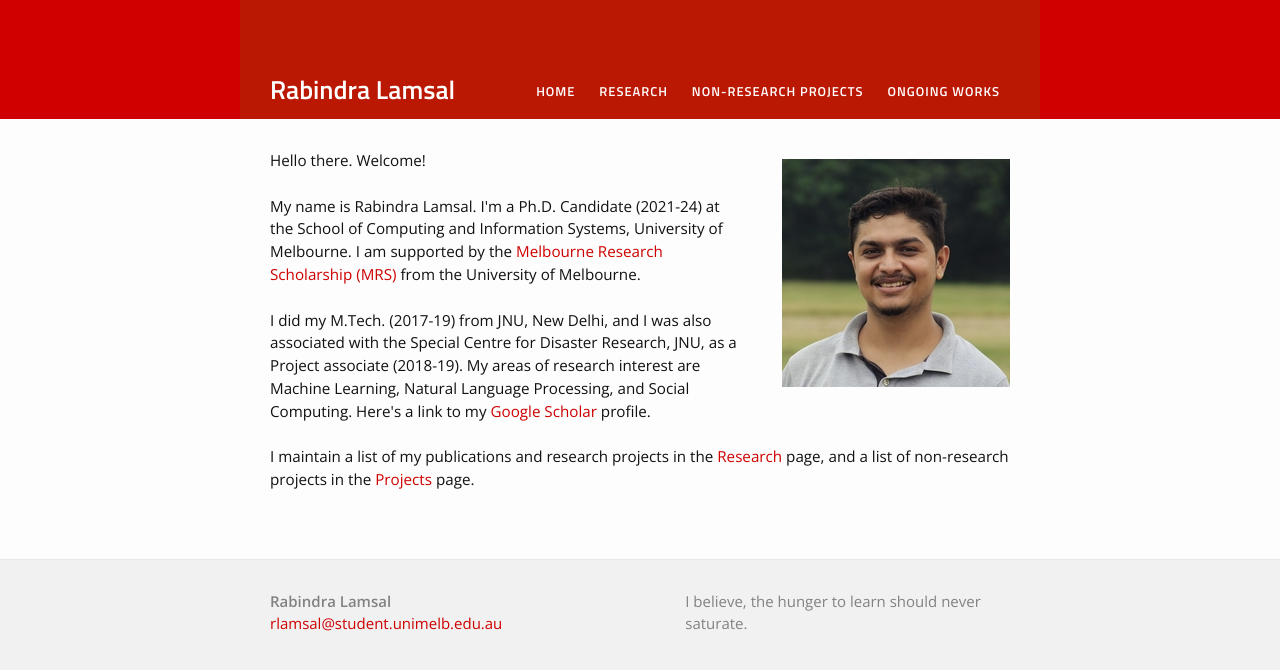
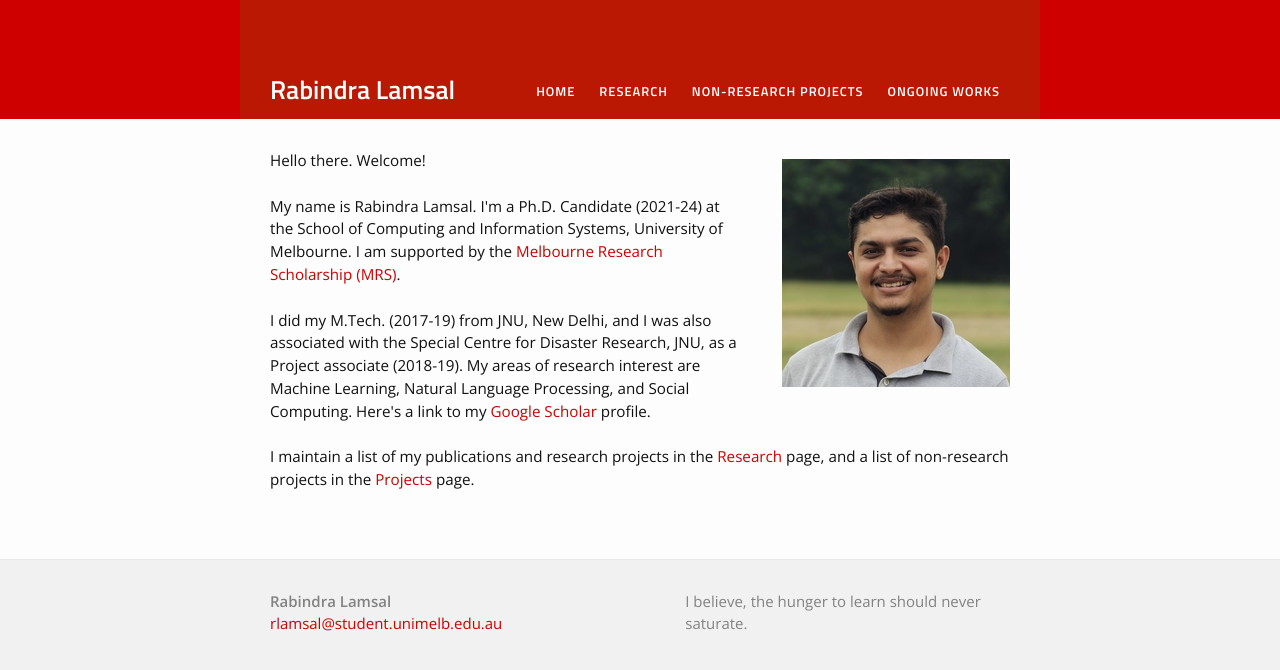
Before and after one commit to rabindralamsal/personal-site, a Jekyll site: the page built from index.html, in a window 1280 px wide. Shown: the top 670 px of the page. Built offline with Jekyll 4.4.1, drawn with Linux system fonts in a browser that asks for light colours.

Commit message:
Update index.html

```diff
--- a/index.html
+++ b/index.html
@@ -4,7 +4,7 @@
 
 <div class="home">
 <img src="/rabindra_lamsal_photo.jpg" style="float: right;margin-left: 40px;margin-top: 10px;">
-<p>Hello there. Welcome!<br><br>My name is Rabindra Lamsal. I'm a Ph.D. Candidate (2021-24) at the School of Computing and Information Systems, University of Melbourne. I am supported by the <a href="https://scholarships.unimelb.edu.au/awards/melbourne-research-scholarship">Melbourne Research Scholarship (MRS)</a> from the University of Melbourne. <br><br> I did my M.Tech. (2017-19) from JNU, New Delhi, and I was also associated with the Special Centre for Disaster Research, JNU, as a Project associate (2018-19). My areas of research interest are Machine Learning, Natural Language Processing, and Social Computing. Here's a link to my <a href="https://scholar.google.com/citations?user=tN_Eb9MAAAAJ&hl=en">Google Scholar</a> profile.<br><br>
+<p>Hello there. Welcome!<br><br>My name is Rabindra Lamsal. I'm a Ph.D. Candidate (2021-24) at the School of Computing and Information Systems, University of Melbourne. I am supported by the <a href="https://scholarships.unimelb.edu.au/awards/melbourne-research-scholarship">Melbourne Research Scholarship (MRS)</a>.  <br><br> I did my M.Tech. (2017-19) from JNU, New Delhi, and I was also associated with the Special Centre for Disaster Research, JNU, as a Project associate (2018-19). My areas of research interest are Machine Learning, Natural Language Processing, and Social Computing. Here's a link to my <a href="https://scholar.google.com/citations?user=tN_Eb9MAAAAJ&hl=en">Google Scholar</a> profile.<br><br>
 
 I maintain a list of my publications and research projects in the <a href="/research/">Research</a> page, and a list of non-research projects in the <a href="/projects">Projects</a> page.<br><br>
 
```
